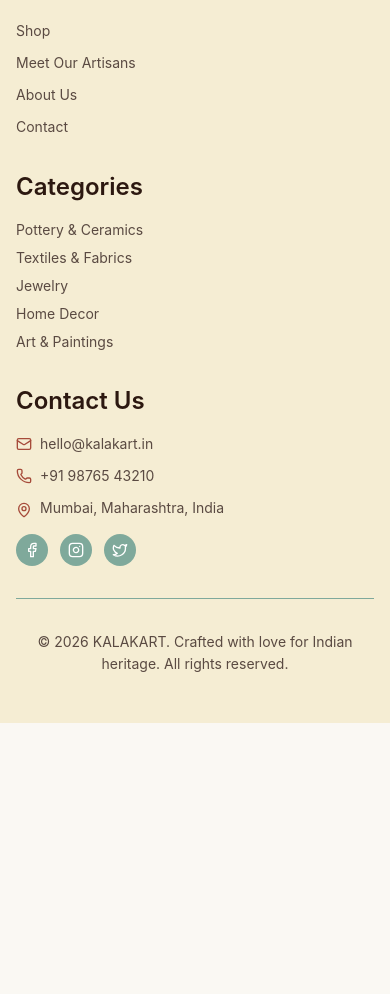
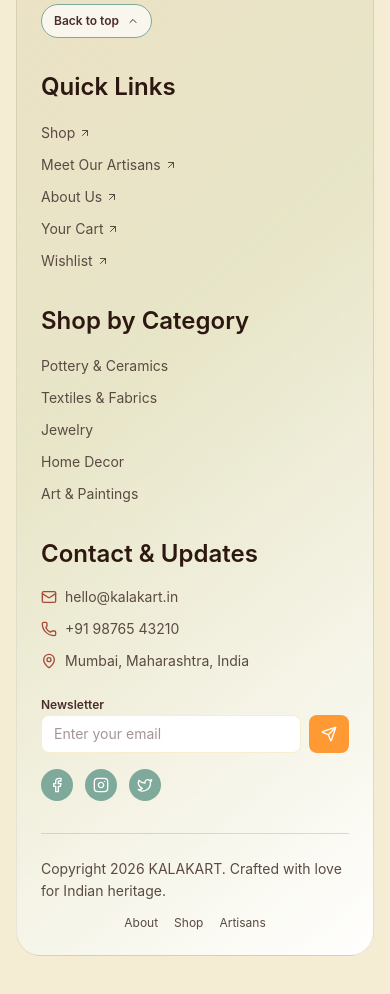
Before and after one commit to Prajval06/KalaKart, a React (Vite) app in the folder Frontend/: page /checkout in a window 390 px wide. Shown: the part 1320-2314 px from the top of the page. Before the commit the page ends 2043 px from the top, so only its background shows below. Built offline with nearby package versions, Linux system fonts and the light colour scheme; no server answers; a web font is replaced by a local one.

Commit message:
footer cards improved

```diff
--- a/Frontend/src/components/Footer.tsx
+++ b/Frontend/src/components/Footer.tsx
@@ -1,119 +1,242 @@
-import { Facebook, Instagram, Twitter, Mail, Phone, MapPin } from 'lucide-react';
+import { useState } from 'react';
+import { Facebook, Instagram, Twitter, Mail, Phone, MapPin, ArrowUpRight, Send, ChevronUp } from 'lucide-react';
 import { Link } from 'react-router';
 
 export function Footer() {
+  const [email, setEmail] = useState('');
+  const [status, setStatus] = useState<'idle' | 'success' | 'error'>('idle');
+
+  const quickLinks = [
+    { label: 'Shop', to: '/shop' },
+    { label: 'Meet Our Artisans', to: '/artisans' },
+    { label: 'About Us', to: '/about' },
+    { label: 'Your Cart', to: '/cart' },
+    { label: 'Wishlist', to: '/wishlist' },
+  ];
+
+  const categories = [
+    'Pottery & Ceramics',
+    'Textiles & Fabrics',
+    'Jewelry',
+    'Home Decor',
+    'Art & Paintings',
+  ];
+
+  const categoryToPath = (category: string) => `/category/${encodeURIComponent(category)}`;
+
+  const handleNewsletter = (event: React.FormEvent<HTMLFormElement>) => {
+    event.preventDefault();
+    const trimmed = email.trim();
+    const isEmail = /^[^\s@]+@[^\s@]+\.[^\s@]+$/.test(trimmed);
+
+    if (!isEmail) {
+      setStatus('error');
+      return;
+    }
+
+    const existing = JSON.parse(localStorage.getItem('kk_newsletter_subscribers') || '[]') as string[];
+    const next = Array.from(new Set([...existing, trimmed.toLowerCase()]));
+    localStorage.setItem('kk_newsletter_subscribers', JSON.stringify(next));
+
+    setStatus('success');
+    setEmail('');
+  };
+
+  const scrollToTop = () => {
+    window.scrollTo({ top: 0, behavior: 'smooth' });
+  };
+
   return (
-    <footer className="bg-white border-t-2 mt-16" style={{ borderTopColor: 'var(--sage-green)', backgroundColor: 'var(--cream-bg)' }}>
+    <footer
+      className="mt-16 border-t-2"
+      style={{
+        borderTopColor: 'var(--sage-green)',
+        backgroundColor: 'var(--cream-bg)',
+      }}
+    >
       <div className="max-w-7xl mx-auto px-4 sm:px-6 lg:px-8 py-12">
-        <div className="grid grid-cols-1 md:grid-cols-4 gap-8">
-          {/* About */}
+        <div
+          className="rounded-3xl p-6 sm:p-8 lg:p-10"
+          style={{
+            background: 'linear-gradient(140deg, rgba(180,140,90,0.12) 0%, rgba(198,210,172,0.28) 45%, rgba(255,255,255,0.96) 100%)',
+            border: '1px solid rgba(145, 128, 97, 0.2)',
+          }}
+        >
+          <div className="grid grid-cols-1 md:grid-cols-2 xl:grid-cols-4 gap-8">
             <div>
-            <div className="flex items-center space-x-2 mb-4">
+              <div className="flex items-center gap-2 mb-4">
                 <span
                   className="font-bold text-xl"
                   style={{
                     color: 'var(--rust-red)',
-                  fontFamily: 'Georgia, serif',
-                  letterSpacing: '0.05em'
+                    fontFamily: 'Cinzel, Georgia, serif',
+                    letterSpacing: '0.06em',
                   }}
                 >
                   KALAKART
                 </span>
               </div>
-            <p className="text-sm" style={{ color: 'var(--text-gray)' }}>
-              Celebrating India's rich heritage through authentic handcrafted products by local artisans.
+              <p className="text-sm leading-6" style={{ color: 'var(--text-gray)' }}>
+                Celebrating India&apos;s rich heritage through authentic handcrafted products made by local artisans.
               </p>
+
+              <button
+                type="button"
+                onClick={scrollToTop}
+                className="mt-5 inline-flex items-center gap-2 text-xs font-semibold px-3 py-2 rounded-full border transition-opacity hover:opacity-80"
+                style={{ borderColor: 'var(--sage-green)', color: 'var(--dark-brown)', backgroundColor: 'rgba(255,255,255,0.7)' }}
+              >
+                Back to top <ChevronUp className="w-3 h-3" />
+              </button>
             </div>
 
-          {/* Quick Links */}
             <div>
               <h3 className="font-semibold mb-4" style={{ color: 'var(--text-dark)' }}>
                 Quick Links
               </h3>
               <ul className="space-y-2">
-              <li>
-                <Link to="/shop" className="text-sm hover:opacity-70 transition-opacity" style={{ color: 'var(--text-gray)' }}>
-                  Shop
+                {quickLinks.map((link) => (
+                  <li key={link.to}>
+                    <Link
+                      to={link.to}
+                      className="text-sm inline-flex items-center gap-1 hover:opacity-75 transition-opacity"
+                      style={{ color: 'var(--text-gray)' }}
+                    >
+                      {link.label}
+                      <ArrowUpRight className="w-3 h-3" />
                     </Link>
                   </li>
-              <li>
-                <Link to="/artisans" className="text-sm hover:opacity-70 transition-opacity" style={{ color: 'var(--text-gray)' }}>
-                  Meet Our Artisans
-                </Link>
-              </li>
-              <li>
-                <Link to="/about" className="text-sm hover:opacity-70 transition-opacity" style={{ color: 'var(--text-gray)' }}>
-                  About Us
-                </Link>
-              </li>
-              <li>
-                <Link to="#" className="text-sm hover:opacity-70 transition-opacity" style={{ color: 'var(--text-gray)' }}>
-                  Contact
-                </Link>
-              </li>
+                ))}
               </ul>
             </div>
 
-          {/* Categories */}
             <div>
               <h3 className="font-semibold mb-4" style={{ color: 'var(--text-dark)' }}>
-              Categories
+                Shop by Category
               </h3>
               <ul className="space-y-2">
-              <li className="text-sm" style={{ color: 'var(--text-gray)' }}>Pottery & Ceramics</li>
-              <li className="text-sm" style={{ color: 'var(--text-gray)' }}>Textiles & Fabrics</li>
-              <li className="text-sm" style={{ color: 'var(--text-gray)' }}>Jewelry</li>
-              <li className="text-sm" style={{ color: 'var(--text-gray)' }}>Home Decor</li>
-              <li className="text-sm" style={{ color: 'var(--text-gray)' }}>Art & Paintings</li>
+                {categories.map((category) => (
+                  <li key={category}>
+                    <Link
+                      to={categoryToPath(category)}
+                      className="text-sm hover:opacity-75 transition-opacity"
+                      style={{ color: 'var(--text-gray)' }}
+                    >
+                      {category}
+                    </Link>
+                  </li>
+                ))}
               </ul>
             </div>
 
-          {/* Contact */}
             <div>
               <h3 className="font-semibold mb-4" style={{ color: 'var(--text-dark)' }}>
-              Contact Us
+                Contact & Updates
               </h3>
-            <ul className="space-y-3">
-              <li className="flex items-center space-x-2">
+              <ul className="space-y-3 mb-5">
+                <li className="flex items-center gap-2 text-sm" style={{ color: 'var(--text-gray)' }}>
                   <Mail className="w-4 h-4" style={{ color: 'var(--rust-red)' }} />
-                <span className="text-sm" style={{ color: 'var(--text-gray)' }}>
-                  hello@kalakart.in
-                </span>
+                  <a href="mailto:hello@kalakart.in" className="hover:opacity-75 transition-opacity">hello@kalakart.in</a>
                 </li>
-              <li className="flex items-center space-x-2">
+                <li className="flex items-center gap-2 text-sm" style={{ color: 'var(--text-gray)' }}>
                   <Phone className="w-4 h-4" style={{ color: 'var(--rust-red)' }} />
-                <span className="text-sm" style={{ color: 'var(--text-gray)' }}>
-                  +91 98765 43210
-                </span>
+                  <a href="tel:+919876543210" className="hover:opacity-75 transition-opacity">+91 98765 43210</a>
                 </li>
-              <li className="flex items-start space-x-2">
-                <MapPin className="w-4 h-4 mt-1" style={{ color: 'var(--rust-red)' }} />
-                <span className="text-sm" style={{ color: 'var(--text-gray)' }}>
+                <li className="flex items-start gap-2 text-sm" style={{ color: 'var(--text-gray)' }}>
+                  <MapPin className="w-4 h-4 mt-0.5" style={{ color: 'var(--rust-red)' }} />
+                  <a
+                    href="https://maps.google.com/?q=Mumbai+Maharashtra+India"
+                    target="_blank"
+                    rel="noreferrer"
+                    className="hover:opacity-75 transition-opacity"
+                  >
                     Mumbai, Maharashtra, India
-                </span>
+                  </a>
                 </li>
               </ul>
 
-            {/* Social Media */}
-            <div className="flex space-x-3 mt-4">
-              <a href="#" className="p-2 rounded-full hover:opacity-70 transition-opacity" style={{ backgroundColor: 'var(--sage-green)' }}>
+              <form onSubmit={handleNewsletter} className="space-y-2">
+                <label className="text-xs font-semibold" style={{ color: 'var(--dark-brown)' }}>
+                  Newsletter
+                </label>
+                <div className="flex gap-2">
+                  <input
+                    type="email"
+                    value={email}
+                    onChange={(event) => {
+                      setEmail(event.target.value);
+                      if (status !== 'idle') setStatus('idle');
+                    }}
+                    placeholder="Enter your email"
+                    className="w-full text-sm rounded-lg px-3 py-2 border"
+                    style={{ borderColor: 'var(--beige)', backgroundColor: 'white', color: 'var(--dark-brown)' }}
+                  />
+                  <button
+                    type="submit"
+                    className="px-3 rounded-lg text-white hover:opacity-90 transition-opacity"
+                    style={{ backgroundColor: 'var(--saffron)' }}
+                    aria-label="Subscribe to newsletter"
+                  >
+                    <Send className="w-4 h-4" />
+                  </button>
+                </div>
+                {status === 'success' && (
+                  <p className="text-xs" style={{ color: '#2F7A3D' }}>
+                    You are subscribed. We&apos;ll share artisan stories and new drops.
+                  </p>
+                )}
+                {status === 'error' && (
+                  <p className="text-xs" style={{ color: '#B43232' }}>
+                    Please enter a valid email address.
+                  </p>
+                )}
+              </form>
+
+              <div className="flex gap-3 mt-4">
+                <a
+                  href="https://facebook.com"
+                  target="_blank"
+                  rel="noreferrer"
+                  className="p-2 rounded-full hover:opacity-75 transition-opacity"
+                  style={{ backgroundColor: 'var(--sage-green)' }}
+                  aria-label="KalaKart on Facebook"
+                >
                   <Facebook className="w-4 h-4 text-white" />
                 </a>
-              <a href="#" className="p-2 rounded-full hover:opacity-70 transition-opacity" style={{ backgroundColor: 'var(--sage-green)' }}>
+                <a
+                  href="https://instagram.com"
+                  target="_blank"
+                  rel="noreferrer"
+                  className="p-2 rounded-full hover:opacity-75 transition-opacity"
+                  style={{ backgroundColor: 'var(--sage-green)' }}
+                  aria-label="KalaKart on Instagram"
+                >
                   <Instagram className="w-4 h-4 text-white" />
                 </a>
-              <a href="#" className="p-2 rounded-full hover:opacity-70 transition-opacity" style={{ backgroundColor: 'var(--sage-green)' }}>
+                <a
+                  href="https://twitter.com"
+                  target="_blank"
+                  rel="noreferrer"
+                  className="p-2 rounded-full hover:opacity-75 transition-opacity"
+                  style={{ backgroundColor: 'var(--sage-green)' }}
+                  aria-label="KalaKart on Twitter"
+                >
                   <Twitter className="w-4 h-4 text-white" />
                 </a>
               </div>
             </div>
           </div>
 
-        {/* Bottom Bar */}
-        <div className="border-t mt-8 pt-8" style={{ borderTopColor: 'var(--sage-green)' }}>
-          <p className="text-center text-sm" style={{ color: 'var(--text-gray)' }}>
-            © 2026 KALAKART. Crafted with love for Indian heritage. All rights reserved.
+          <div className="border-t mt-8 pt-6 flex flex-col sm:flex-row items-center justify-between gap-3" style={{ borderTopColor: 'rgba(145, 128, 97, 0.28)' }}>
+            <p className="text-sm" style={{ color: 'var(--text-gray)' }}>
+              Copyright 2026 KALAKART. Crafted with love for Indian heritage.
             </p>
+            <div className="flex items-center gap-4 text-xs" style={{ color: 'var(--text-gray)' }}>
+              <Link to="/about" className="hover:opacity-75 transition-opacity">About</Link>
+              <Link to="/shop" className="hover:opacity-75 transition-opacity">Shop</Link>
+              <Link to="/artisans" className="hover:opacity-75 transition-opacity">Artisans</Link>
+            </div>
+          </div>
         </div>
       </div>
     </footer>
--- a/Frontend/src/context/types.ts
+++ b/Frontend/src/context/types.ts
@@ -37,6 +37,9 @@ export interface ArtisanProduct {
   category: string;
   description: string;
   status: 'active' | 'draft';
+  artisanOwnerEmail?: string;
+  artisanOwnerName?: string;
+  artisanOwnerId?: string;
 }
 
 export type SellerOrderStatus = 'new' | 'processing' | 'completed';
@@ -71,6 +74,7 @@ export interface AddressData {
 // ── Artisan Profile (public-facing) ─────────────────────────────────────────
 export interface ArtisanProfile {
   userId: string;        // Mongo User id (fallback: email for local-only profiles)
+  email?: string;
   name: string;          // display name
   profileImage: string;  // base64 or URL
   description: string;   // artisan bio
--- a/Frontend/src/pages/Artisans.tsx
+++ b/Frontend/src/pages/Artisans.tsx
@@ -1,37 +1,47 @@
 import { Link } from 'react-router';
 import { MapPin, Award, User } from 'lucide-react';
-import { artisans } from '../data/artisans';
+import { useEffect, useState } from 'react';
 import { Breadcrumb } from '../components/Breadcrumb';
-import { useAppContext } from '../context/AppContext';
-import type { ArtisanProfile } from '../context/types';
+import { usersAPI } from '../utils/api';
+
+type ArtisanCard = {
+  id: string;
+  name: string;
+  image: string;
+  specialization: string;
+  state: string;
+  yearsOfExperience: number;
+  bio: string;
+};
 
 export default function Artisans() {
-  const { getCompletedArtisanProfiles } = useAppContext();
-  const isMongoObjectId = (value: string) => /^[a-f\d]{24}$/i.test(String(value || '').trim());
+  const [artisans, setArtisans] = useState<ArtisanCard[]>([]);
 
-  // Use backend artisan identities for this public listing to avoid stale local profile images.
-  const registeredProfiles: ArtisanProfile[] = getCompletedArtisanProfiles()
-    .filter((profile: ArtisanProfile) => isMongoObjectId(profile.userId));
+  useEffect(() => {
+    const loadArtisans = async () => {
+      try {
+        const res = await usersAPI.getArtisans();
+        const list = res?.data?.data?.artisans || [];
 
-  // Deduplicate by name to guarantee the UI never shows the same artisan twice
-  const uniqueProfiles = registeredProfiles.reduce((acc: ArtisanProfile[], current: ArtisanProfile) => {
-    const exists = acc.find(p => p.name === current.name);
-    if (!exists) acc.push(current);
-    return acc;
-  }, [] as ArtisanProfile[]);
+        const mapped = list.map((a: any) => ({
+          id: String(a.id || a._id || ''),
+          name: a.full_name || 'KalaKart Artisan',
+          image: a.profileImage || '',
+          specialization: a.specialty || 'Independent Artisan',
+          state: a.location || 'India',
+          yearsOfExperience: Number(a.yearsOfExperience || 1),
+          bio: a.bio || '',
+        }));
 
-  const unifiedArtisans = uniqueProfiles.map((p: ArtisanProfile) => {
-    const original = artisans.find(a => a.name === p.name);
-    return {
-      id: p.userId,
-      name: p.name,
-      image: p.profileImage || original?.image || '',
-      specialization: p.specialty || original?.specialization || 'Independent Artisan',
-      state: p.location || original?.state || 'India',
-      yearsOfExperience: p.yearsOfExperience || original?.yearsOfExperience || 1,
-      bio: p.description || original?.bio || ''
+        setArtisans(mapped.filter((a: ArtisanCard) => !!a.id));
+      } catch (error) {
+        console.error('Failed to load artisans:', error);
+        setArtisans([]);
+      }
     };
-  });
+
+    loadArtisans();
+  }, []);
 
   return (
     <div className="min-h-screen" style={{ backgroundColor: 'var(--cream-bg)' }}>
@@ -65,16 +75,21 @@ export default function Artisans() {
           </div>
 
           <div className="grid grid-cols-1 md:grid-cols-2 lg:grid-cols-3 gap-8">
-            {unifiedArtisans.map((artisan: any) => (
+            {artisans.map((artisan) => {
+              const imageSrc = artisan.image
+                ? `${artisan.image}${artisan.image.includes('?') ? '&' : '?'}v=kk-artisans-20260408`
+                : '';
+
+              return (
                 <Link
                   key={artisan.id}
                   to={`/artisan/${artisan.id}`}
                   className="bg-white rounded-xl overflow-hidden hover:shadow-xl transition-all duration-300 hover:scale-105"
                 >
                   <div className="relative aspect-[4/5] overflow-hidden bg-gray-100">
-                  {artisan.image ? (
+                    {imageSrc ? (
                       <img
-                      src={artisan.image}
+                        src={imageSrc}
                         alt={artisan.name}
                         className="w-full h-full object-cover"
                       />
@@ -116,7 +131,8 @@ export default function Artisans() {
                     </p>
                   </div>
                 </Link>
-            ))}
+              );
+            })}
           </div>
 
           {/* Support Banner */}
--- a/Frontend/src/pages/SellerDashboard.tsx
+++ b/Frontend/src/pages/SellerDashboard.tsx
@@ -1,4 +1,4 @@
-import { useState, useEffect } from 'react';
+import { useState, useEffect, useMemo } from 'react';
 import { useNavigate } from 'react-router';
 import {
   Home, Package, ShoppingBag, IndianRupee, Search, Bell, Plus,
@@ -12,6 +12,10 @@ import { ImageWithFallback } from '../components/ImageWithFallback';
 
 // ─── Types ────────────────────────────────────────────────────────
 type Section = 'home' | 'products' | 'orders' | 'earnings';
+type DashboardProduct = ArtisanProduct & {
+  readOnly?: boolean;
+  sourceLabel?: string;
+};
 
 // ─── Product Modal ────────────────────────────────────────────────
 interface ProductModalProps {
@@ -647,7 +651,7 @@ function ExistingArtisanHome({
 
 // ─── Products Section ──────────────────────────────────────────────
 interface ProductsSectionProps {
-  products: ArtisanProduct[];
+  products: DashboardProduct[];
   search: string;
   onEdit: (p: ArtisanProduct) => void;
   onDelete: (id: string) => void;
@@ -707,23 +711,33 @@ function ProductsSection({ products, search, onEdit, onDelete, onAdd }: Products
                     </td>
                     <td className="px-5 py-4 text-sm" style={{ fontWeight: 600 }}>₹{p.price.toLocaleString('en-IN')}</td>
                     <td className="px-5 py-4">
+                      {p.readOnly ? (
+                        <span className="text-xs text-gray-500">Managed in catalog</span>
+                      ) : (
                         <span className={`text-sm ${p.stock === 0 ? 'text-red-600' : p.stock <= 3 ? 'text-amber-600' : 'text-gray-700'}`} style={{ fontWeight: p.stock <= 3 ? 600 : 400 }}>
                           {p.stock === 0 ? 'Out of Stock' : p.stock <= 3 ? `Low (${p.stock})` : p.stock}
                         </span>
+                      )}
                     </td>
                     <td className="px-5 py-4">
                       <span className={`px-2.5 py-1 rounded-full text-xs ${p.status === 'active' ? 'bg-green-100 text-green-700' : 'bg-gray-100 text-gray-600'}`} style={{ fontWeight: 500 }}>
-                        {p.status === 'active' ? 'Active' : 'Draft'}
+                        {p.sourceLabel || (p.status === 'active' ? 'Active' : 'Draft')}
                       </span>
                     </td>
                     <td className="px-5 py-4">
                       <div className="flex items-center gap-1">
+                        {p.readOnly ? (
+                          <span className="text-xs text-gray-500">Read only</span>
+                        ) : (
+                          <>
                             <button onClick={() => onEdit(p)} className="p-2 rounded-lg hover:bg-gray-100 transition-colors">
                               <Edit2 className="w-4 h-4 text-gray-500" />
                             </button>
                             <button onClick={() => onDelete(p.id)} className="p-2 rounded-lg hover:bg-red-50 transition-colors">
                               <Trash2 className="w-4 h-4 text-red-400" />
                             </button>
+                          </>
+                        )}
                       </div>
                     </td>
                   </tr>
@@ -949,7 +963,8 @@ export default function SellerDashboard() {
   const navigate = useNavigate();
   const {
     currentUser,
-    artisanProducts, artisanOrders, isNewArtisan,
+    artisanProducts, artisanOrders,
+    getDbProducts, getCompletedArtisanProfiles,
     addArtisanProduct, updateArtisanProduct, deleteArtisanProduct, updateArtisanOrder,
   } = useAppContext();
 
@@ -965,6 +980,61 @@ export default function SellerDashboard() {
     () => localStorage.getItem(`kk_story_${currentUser?.email}`) || ''
   );
 
+  const ownArtisanProducts = useMemo(() => {
+    const ownerEmail = String(currentUser?.email || '').toLowerCase();
+    return artisanProducts.filter((product) => {
+      const productOwner = String(product.artisanOwnerEmail || '').toLowerCase();
+      return !!productOwner && productOwner === ownerEmail;
+    });
+  }, [artisanProducts, currentUser?.email]);
+
+  const assignedCatalogProducts = useMemo(() => {
+    const ownerEmail = String(currentUser?.email || '').toLowerCase();
+    const ownerName = String(currentUser?.name || '').trim().toLowerCase();
+    const profiles = getCompletedArtisanProfiles();
+    const matchedProfile = profiles.find((profile) => String(profile.email || '').toLowerCase() === ownerEmail);
+    const ownerIds = new Set(
+      [
+        String(matchedProfile?.userId || '').trim(),
+        ownerEmail,
+      ].filter(Boolean)
+    );
+
+    return getDbProducts()
+      .filter((product) => {
+        const productArtisanId = String(product.artisanId || '').trim();
+        const productArtisanName = String(product.artisan || '').trim().toLowerCase();
+        return ownerIds.has(productArtisanId) || (!!ownerName && productArtisanName === ownerName);
+      })
+      .map((product) => ({
+        id: `assigned-${product.id}`,
+        name: product.name,
+        price: product.price,
+        stock: 0,
+        image: product.image,
+        images: [product.image],
+        category: product.category,
+        description: product.description,
+        status: product.isAvailable === false ? 'draft' : 'active',
+        artisanOwnerEmail: ownerEmail,
+        artisanOwnerName: currentUser?.name || 'KalaKart Artisan',
+        artisanOwnerId: String(matchedProfile?.userId || ownerEmail),
+        readOnly: true,
+        sourceLabel: 'Assigned',
+      } as DashboardProduct));
+  }, [currentUser?.email, currentUser?.name, getCompletedArtisanProfiles, getDbProducts]);
+
+  const dashboardProducts = useMemo<DashboardProduct[]>(() => {
+    const merged = [...assignedCatalogProducts, ...ownArtisanProducts.map((product) => ({
+      ...product,
+      readOnly: false,
+      sourceLabel: product.status === 'active' ? 'Manual' : 'Manual Draft',
+    }))];
+    return merged;
+  }, [assignedCatalogProducts, ownArtisanProducts]);
+
+  const effectiveIsNewArtisan = dashboardProducts.length === 0 && artisanOrders.length === 0;
+
   // Guard: redirect if not logged in or not a seller
   useEffect(() => {
     if (!currentUser) { navigate('/auth'); return; }
@@ -972,7 +1042,7 @@ export default function SellerDashboard() {
   }, [currentUser, navigate]);
 
   // Rotate smart tips
-  const tips = isNewArtisan ? NEW_ARTISAN_TIPS : EXISTING_ARTISAN_TIPS;
+  const tips = effectiveIsNewArtisan ? NEW_ARTISAN_TIPS : EXISTING_ARTISAN_TIPS;
   useEffect(() => {
     const t = setInterval(() => setSmartIdx(i => (i + 1) % tips.length), 5000);
     return () => clearInterval(t);
@@ -1164,7 +1234,7 @@ export default function SellerDashboard() {
         {/* Main Content */}
         <main className="flex-1 p-4 sm:p-6 overflow-y-auto">
           {section === 'home' && (
-            isNewArtisan ? (
+            effectiveIsNewArtisan ? (
               <NewArtisanHome
                 userName={name}
                 onAddProduct={() => { setShowAddProduct(true); }}
@@ -1172,7 +1242,7 @@ export default function SellerDashboard() {
               />
             ) : (
               <ExistingArtisanHome
-                products={artisanProducts}
+                products={dashboardProducts}
                 orders={artisanOrders}
                 totalEarnings={totalEarnings}
                 onAcceptOrder={id => updateArtisanOrder(id, 'processing')}
@@ -1185,7 +1255,7 @@ export default function SellerDashboard() {
           )}
           {section === 'products' && (
             <ProductsSection
-              products={artisanProducts}
+              products={dashboardProducts}
               search={search}
               onEdit={p => { setEditingProduct(p); setShowAddProduct(true); }}
               onDelete={deleteArtisanProduct}
```
Also changed, not shown: Frontend/src/context/AppContext.tsx (+20 -4 lines), Frontend/src/pages/ArtisanDetail.tsx (+19 -3 lines), Frontend/src/pages/Checkout.tsx (+11 -5 lines), 2 other files (tests, documents, lock files or other folders). Lines whose indentation alone changed are shown as unchanged.
